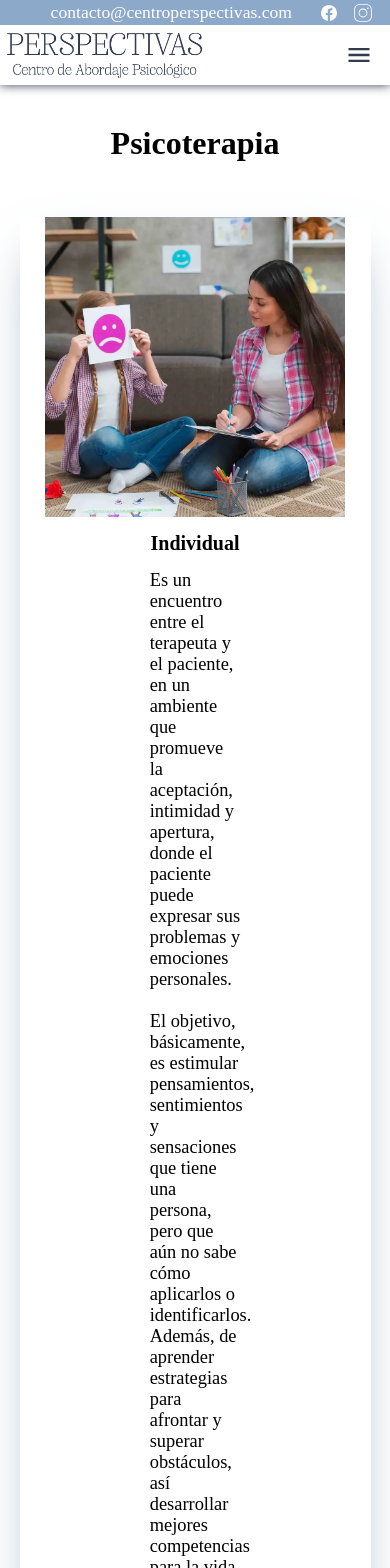
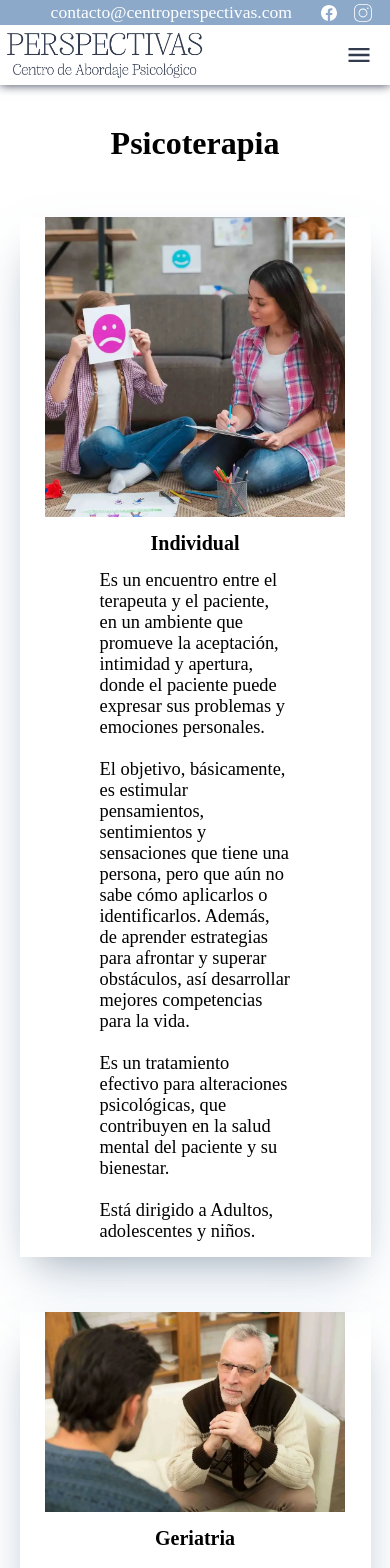
Before and after one commit to pitziro/PsyPCA23, a React (Vite) app: page /servicios in a window 390 px wide. Shown: the top 1568 px of the page. Built offline with nearby package versions, Linux system fonts and the light colour scheme; a web font is replaced by a local one.

Commit message:
update mobile - services site

```diff
--- a/src/pages/Servicios.module.css
+++ b/src/pages/Servicios.module.css
@@ -53,6 +53,7 @@
 	}
 	.serv_card_text {
 		box-shadow: unset;
+		width: unset;
 	}
 
 	.serv_card_title {
```
